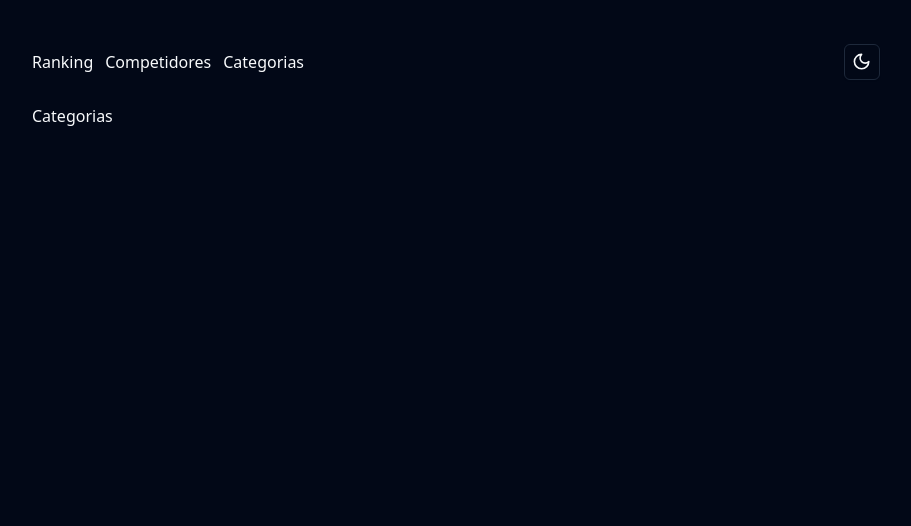
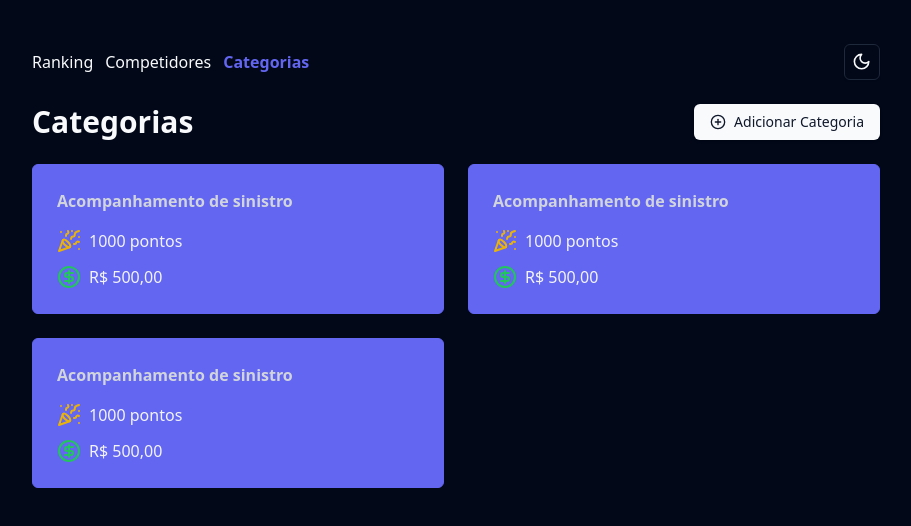
Before and after one commit to lucianobs1/web-system-of-points, a React (Vite) app: page /categories in a window 1280 px wide. Shown: the top 526 px of the page, without its empty margins (184-1095 px from the left). Built offline with nearby package versions, Linux system fonts and the light colour scheme.

Commit message:
feat: add categories pages styles

```diff
--- /dev/null
+++ b/src/components/category-card.tsx
@@ -0,0 +1,40 @@
+import { PartyPopper, CircleDollarSign } from "lucide-react";
+import { NavLink } from "react-router-dom";
+
+interface CategoryProps {
+  id: string;
+  description: string;
+  points: number;
+  money: number;
+}
+
+export function CategoryCard({
+  id,
+  description,
+  points,
+  money,
+}: CategoryProps) {
+  return (
+    <NavLink
+      to={`/categories/${id}`}
+      className="border rounded-md border-indigo-500 dark:bg-indigo-500 dark:text-gray-100 dark:hover:bg-indigo-600 transition-all"
+    >
+      <div className="p-6 w-auto rounded-md">
+        <h3 className="font-semibold mb-4 dark:text-gray-300">{description}</h3>
+        <div className="flex items-center gap-2 my-3">
+          <PartyPopper className="text-yellow-500" />
+          <p>{points} pontos</p>
+        </div>
+        <div className="flex items-center gap-2">
+          <CircleDollarSign className="text-green-500" />
+          <p>
+            {new Intl.NumberFormat("pt-BR", {
+              style: "currency",
+              currency: "BRL",
+            }).format(money)}
+          </p>
+        </div>
+      </div>
+    </NavLink>
+  );
+}
--- a/src/components/header.tsx
+++ b/src/components/header.tsx
@@ -1,3 +1,4 @@
+import { NavLink } from "react-router-dom";
 import { ModeToggle } from "./mode-toggle";
 
 export function Header() {
@@ -5,24 +6,36 @@ export function Header() {
     <header className="my-5">
       <nav className="flex justify-between items-center">
         <div className=" flex gap-3">
-          <a
-            href="/ranking"
-            className="dark:hover:text-indigo-500 transition-all"
+          <NavLink
+            to="/ranking"
+            className={({ isActive }) =>
+              isActive
+                ? " text-indigo-500 font-semibold"
+                : " hover:text-indigo-500 transition-all"
+            }
           >
             Ranking
-          </a>
-          <a
-            href="/competitors"
-            className="dark:hover:text-indigo-500 transition-all"
+          </NavLink>
+          <NavLink
+            to="/competitors"
+            className={({ isActive }) =>
+              isActive
+                ? " text-indigo-500 font-semibold"
+                : " hover:text-indigo-500 transition-all"
+            }
           >
             Competidores
-          </a>
-          <a
-            href="/categories"
-            className="dark:hover:text-indigo-500 transition-all"
+          </NavLink>
+          <NavLink
+            to="/categories"
+            className={({ isActive }) =>
+              isActive
+                ? " text-indigo-500 font-semibold"
+                : " hover:text-indigo-500 transition-all"
+            }
           >
             Categorias
-          </a>
+          </NavLink>
         </div>
 
         <ModeToggle />
--- a/src/pages/Categories/index.tsx
+++ b/src/pages/Categories/index.tsx
@@ -1,10 +1,93 @@
+import { Input } from "@/components/ui/input";
+import {
+  Dialog,
+  DialogContent,
+  DialogDescription,
+  DialogFooter,
+  DialogHeader,
+  DialogTitle,
+  DialogTrigger,
+} from "../../components/ui/dialog";
+import { Button } from "../../components/ui/button";
+import { PlusCircle } from "lucide-react";
 import { Header } from "@/components/header";
+import { CategoryCard } from "@/components/category-card";
 
 export function Categories() {
   return (
     <div className="p-6 max-w-4xl mx-auto space-y-6">
       <Header />
-      <h1>Categorias</h1>
+      <div className="flex justify-between">
+        <h1 className="text-3xl font-bold">Categorias</h1>
+
+        <Dialog>
+          <DialogTrigger asChild>
+            <Button>
+              <PlusCircle className="w-4 h-4 mr-2" />
+              Adicionar Categoria
+            </Button>
+          </DialogTrigger>
+
+          <DialogContent>
+            <DialogHeader>
+              <DialogTitle>Nova Categoria</DialogTitle>
+              <DialogDescription>Criar uma nova categoria</DialogDescription>
+            </DialogHeader>
+
+            <form>
+              <div className="space-y-6">
+                <Input
+                  placeholder="Descrição"
+                  name="description"
+                  className="w-auto py-6 px-4"
+                />
+                <Input
+                  placeholder="Pontos"
+                  name="points"
+                  type="number"
+                  className="w-auto  py-6 px-4"
+                />
+                <Input
+                  placeholder="Valor"
+                  name="money"
+                  type="number"
+                  className="w-auto  py-6 px-4"
+                />
+              </div>
+
+              <DialogFooter className="mt-4">
+                <Button type="button" variant="outline">
+                  Cancelar
+                </Button>
+                <Button type="submit">Salvar</Button>
+              </DialogFooter>
+            </form>
+          </DialogContent>
+        </Dialog>
+      </div>
+
+      <div className="grid grid-cols-2 gap-6">
+        <CategoryCard
+          id="2"
+          description="Acompanhamento de sinistro"
+          points={1000}
+          money={500}
+        />
+
+        <CategoryCard
+          id="2"
+          description="Acompanhamento de sinistro"
+          points={1000}
+          money={500}
+        />
+
+        <CategoryCard
+          id="2"
+          description="Acompanhamento de sinistro"
+          points={1000}
+          money={500}
+        />
+      </div>
     </div>
   );
 }
--- a/src/pages/Ranking/index.tsx
+++ b/src/pages/Ranking/index.tsx
@@ -44,7 +44,7 @@ export function Ranking() {
 
         <Dialog>
           <DialogTrigger asChild>
-            <Button>
+            <Button className="dark:bg-indigo-500 text-gray-100 dark:hover:bg-indigo-600 transition-all">
               <PlusCircle className="w-4 h-4 mr-2" />
               Adicionar competidor
             </Button>
```
